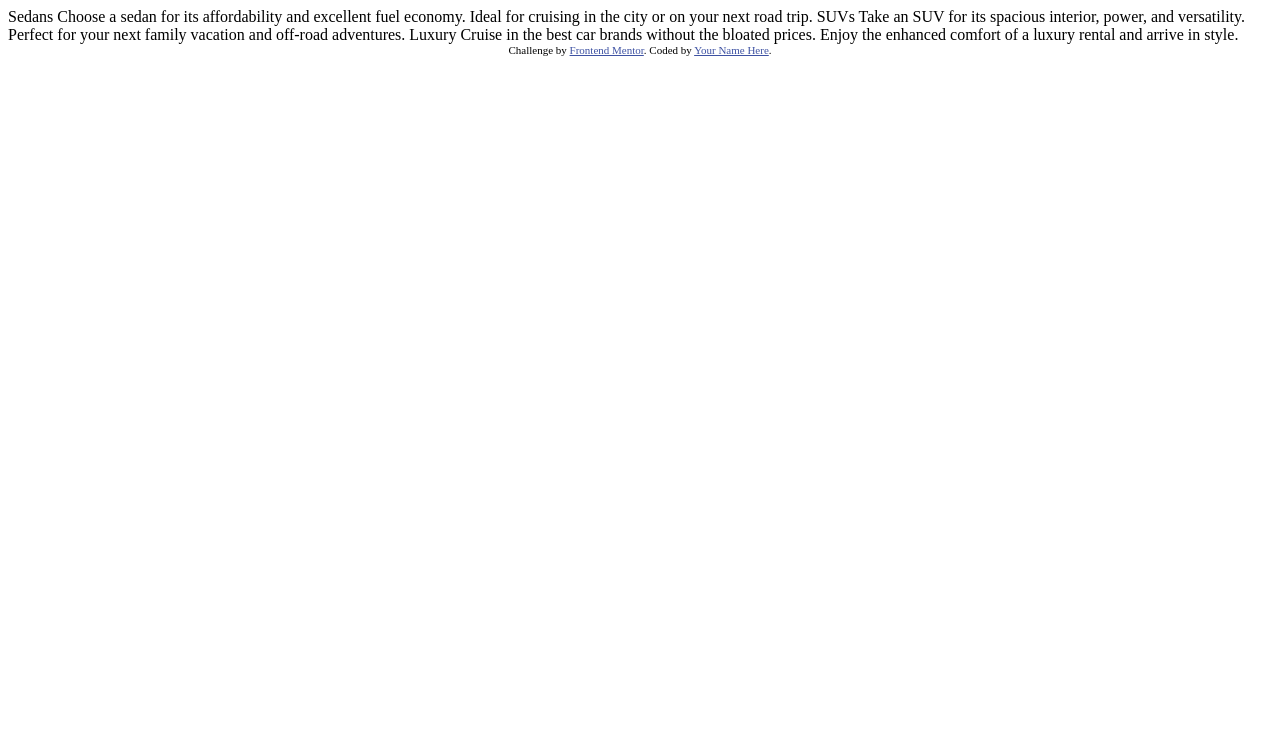
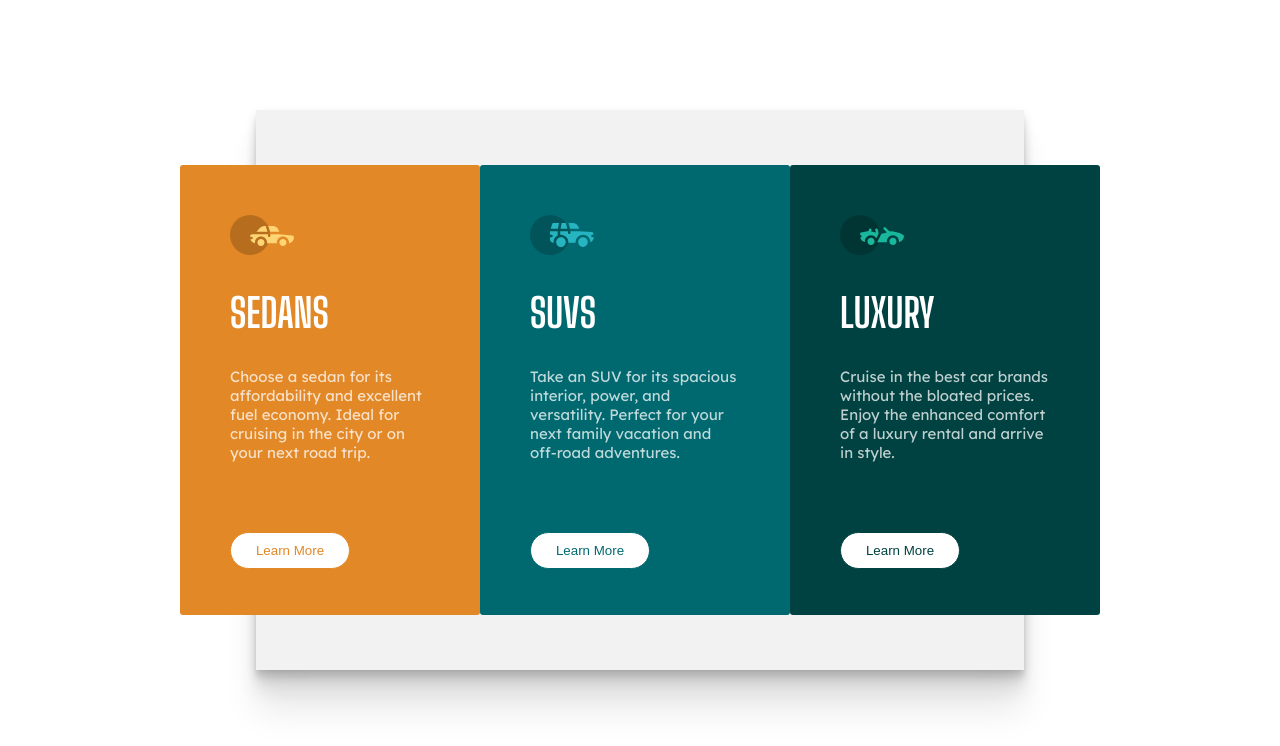
Before and after one commit to PeroHub/3-column-preview-card-component, a plain HTML site: page index.html in a window 1280 px wide. Drawn offline with Linux system fonts and the light colour scheme.

Commit message:
Three columns

```diff
--- a/index.html
+++ b/index.html
@@ -9,28 +9,42 @@
   <title>Frontend Mentor | 3-column preview card component</title>
 
   <!-- Feel free to remove these styles or customise in your own stylesheet 👍 -->
-  <style>
-    .attribution { font-size: 11px; text-align: center; }
-    .attribution a { color: hsl(228, 45%, 44%); }
-  </style>
+  <link rel="stylesheet" href="./style.css">
 </head>
 <body>
+  <header></header>
+  <main>
+    <section>
+      <div class="first-card card">
+        <svg width="64" height="40" xmlns="http://www.w3.org/2000/svg"><g fill="none" fill-rule="evenodd"><circle fill="#000" opacity=".201" cx="20" cy="20" r="20"/><path d="M52.936 24.11c1.942 0 3.517 1.542 3.517 3.445 0 1.903-1.575 3.445-3.517 3.445s-3.516-1.542-3.516-3.445c0-1.903 1.574-3.445 3.516-3.445zm-21.957 0c1.942 0 3.517 1.542 3.517 3.445 0 1.903-1.575 3.445-3.517 3.445s-3.516-1.542-3.516-3.445c0-1.903 1.574-3.445 3.516-3.445zm6.948-4.848v1.429c0 .716.61 1.293 1.348 1.259a1.295 1.295 0 001.225-1.295v-1.393h8.256l13.483 1.313c.956.093 1.676.881 1.676 1.814 0 2.89-2.126 5.303-4.926 5.819.397-3.557-2.458-6.62-6.053-6.62-3.646 0-6.504 3.14-6.039 6.723h-9.879c.466-3.588-2.397-6.722-6.039-6.722-3.595 0-6.45 3.062-6.052 6.62-2.14-.398-3.916-1.912-4.61-3.931h1.142c.731 0 1.32-.598 1.285-1.322-.033-.678-.629-1.2-1.322-1.2H20v-.251c0-1.274 1.066-2.243 2.306-2.243h15.62zM42.59 11c2.645 0 4.99 1.556 5.972 3.963l.726 1.779H40.17L38.413 11h4.178zm-6.865 0l1.758 5.741H26.505l3.357-3.654A6.502 6.502 0 0134.644 11h1.082z" fill="#FFD473" fill-rule="nonzero"/></g></svg>
+        <h1>Sedans</h1>
+        <p>Choose a sedan for its <br> affordability and excellent <br> fuel economy. Ideal for <br> cruising in the city or on <br> your next road trip.</p>
+          <button class="btn">Learn More</button>
+        </div>
 
-  Sedans
-  Choose a sedan for its affordability and excellent fuel economy. Ideal for cruising in the city
-  or on your next road trip.
+      <div class="second-card card">
+        <svg width="64" height="40" xmlns="http://www.w3.org/2000/svg"><g fill="none" fill-rule="evenodd"><circle fill="#000" opacity=".201" cx="20" cy="20" r="20"/><path d="M31.002 22.358c2.917 0 5.18 2.593 4.762 5.506a4.828 4.828 0 01-2.962 3.778 4.797 4.797 0 01-5.3-1.165c-1.188-1.26-1.235-2.613-1.263-2.613-.42-2.924 1.857-5.506 4.763-5.506zm22 0c3.457 0 5.798 3.567 4.41 6.744A4.816 4.816 0 0152.3 31.94a4.826 4.826 0 01-4.06-4.077c-.42-2.915 1.846-5.506 4.762-5.506zm-15.04-6.083v1.462a1.29 1.29 0 001.352 1.29c.693-.033 1.227-.631 1.227-1.326v-1.426h8.3l13.056.716a1.29 1.29 0 011.164.917c.27.895.446 1.477.563 1.87h-1.047c-.694 0-1.291.534-1.324 1.228a1.29 1.29 0 001.288 1.352h1.445c-.164 2.225-1.57 4.193-3.6 5.05.13-4.212-3.255-7.63-7.384-7.63-4.317 0-7.762 3.718-7.358 8.086h-7.285c.43-4.655-3.503-8.531-8.131-8.046v-3.543h7.734zm-10.312 0v4.308a7.4 7.4 0 00-4.006 7.274 3.874 3.874 0 01-3.642-3.864v-1.635h1.46a1.29 1.29 0 000-2.58h-1.461v-3.213l.003-.29h7.646zm14.986-8.196c2.65 0 5 1.592 5.984 4.055l.63 1.579a5.525 5.525 0 01-.065-.004l-.026-.002-.034-.002-.022-.002a4.178 4.178 0 00-.224-.006l-.098-.001h-.039l-.136-.001h-.052l-.326-.001H40.211L38.528 8.08zm-13.632 0l-1.122 5.616h-7.144l1.47-4.71a1.29 1.29 0 011.231-.906h5.565zm6.832 0l1.683 5.615h-7.007l1.121-5.615h4.203z" fill="#26B5C0" fill-rule="nonzero"/></g></svg>
+        <h1>SUVs</h1>
+        <p>Take an SUV for its spacious interior, power, and versatility. Perfect for your next family vacation
+        and off-road adventures.</p>
+        <button class="btn">Learn More</button>
+      </div>
 
-  SUVs
-  Take an SUV for its spacious interior, power, and versatility. Perfect for your next family vacation
-  and off-road adventures.
+      <div class="third-card card">
+        <svg width="64" height="40" xmlns="http://www.w3.org/2000/svg"><g fill="none" fill-rule="evenodd"><circle fill="#000" opacity=".201" cx="20" cy="20" r="20"/><path d="M30.98 22.835c1.941 0 3.516 1.604 3.516 3.583 0 1.978-1.575 3.582-3.517 3.582s-3.516-1.604-3.516-3.582c0-1.979 1.574-3.583 3.516-3.583zm21.956 0c1.942 0 3.517 1.604 3.517 3.583 0 1.978-1.575 3.582-3.517 3.582s-3.516-1.604-3.516-3.582c0-1.979 1.574-3.583 3.516-3.583zm-9.143-10.45a1.27 1.27 0 011.819 0l3.715 3.784c4.444-.115 9.7 1.142 13.964 3.753.387.237.624.664.624 1.124 0 3.006-2.126 5.514-4.926 6.05.397-3.698-2.458-6.882-6.053-6.882-3.646 0-6.504 3.264-6.039 6.99h-9.669c.76-1.544.993-2.026 1.337-2.711l.082-.162c.421-.835 1.056-2.07 2.883-5.65 1.68-.023 3.47-.408 5.247-1.403l-2.984-3.04a1.328 1.328 0 010-1.854zm-7.68 1.064c.683-.2 1.395.202 1.592.898l.749 2.652a3.46 3.46 0 01-.247 2.51l-1.733 3.395-.216.424c-1.07-1.89-3.06-3.114-5.279-3.114-3.595 0-6.45 3.184-6.052 6.885-1.832-.347-3.414-1.537-4.278-3.276a1.331 1.331 0 01.117-1.376l.955-1.303-1.325-1.295c-.751-.735-.376-2.024.64-2.231l6.614-1.346.13-.026c.092-.019.145-.03.157-.031.314-.146 1.07-.591 1.07-1.506 0-.734.592-1.327 1.316-1.31.712.016 1.268.662 1.256 1.388a4.11 4.11 0 01-.348 1.611 22.69 22.69 0 014.7 1.146l-.7-2.473a1.314 1.314 0 01.882-1.622z" fill="#19B89D" fill-rule="nonzero"/></g></svg>
+        <h1>Luxury</h1>
+        <p>Cruise in the best car brands <br> without the bloated prices. <br> Enjoy the enhanced comfort <br> of a luxury rental and arrive <br> in style.</p>
+        <button class="btn">Learn More</button>
+      </div>
+    </section>
+  </main>
+  <footer></footer>
 
-  Luxury
-  Cruise in the best car brands without the bloated prices. Enjoy the enhanced comfort of a luxury
-  rental and arrive in style.
 
-  <div class="attribution">
+
+  <!-- <div class="attribution">
     Challenge by <a href="https://www.frontendmentor.io?ref=challenge" target="_blank">Frontend Mentor</a>.
-    Coded by <a href="#">Your Name Here</a>.
+    Coded by <a href="#">Your Name Here</a>. -->
   </div>
 </body>
 </html>
--- /dev/null
+++ b/style.css
@@ -0,0 +1,192 @@
+@import url('https://fonts.googleapis.com/css2?family=Lexend+Deca&display=swap');
+@import url('https://fonts.googleapis.com/css2?family=Big+Shoulders+Display:wght@700&display=swap');
+
+/* .attribution { font-size: 11px; text-align: center; }
+.attribution a { color: hsl(228, 45%, 44%); } */
+
+* {
+    padding: 0;
+    margin: 0;
+    box-sizing: border-box;
+}
+
+section {
+    display: flex;
+    justify-content: center;
+    align-items: center;
+    margin: 0 auto;
+    padding: 20px;
+    position: relative;
+    top: 110px;
+    /* border: 1px solid red; */
+    width: 60%;
+    height: 70vh;
+    background-color: hsl(0, 0%, 95%);
+    box-shadow:
+        0 2.8px 2.2px rgba(0, 0, 0, 0.034),
+        0 6.7px 5.3px rgba(0, 0, 0, 0.048),
+        0 12.5px 10px rgba(0, 0, 0, 0.06),
+        0 22.3px 17.9px rgba(0, 0, 0, 0.072),
+        0 41.8px 33.4px rgba(0, 0, 0, 0.086),
+        0 5px 10px rgba(0, 0, 0, 0.12);
+}
+
+section
+.card {
+
+    padding: 50px;
+    border-radius: 3px;
+    height: 450px;
+}
+
+section
+.card
+h1,
+p,
+button {
+    margin-top: 30px;
+}
+
+section
+.card h1{
+    color: #fff;
+    font-family: 'Big Shoulders Display', cursive;
+    text-transform: uppercase;
+    font-size: 40px;
+}
+section
+.card  p {
+    color: hsla(0, 0%, 100%, 0.75);
+    font-family: 'Lexend Deca', sans-serif;
+    font-size: 15px;
+
+}
+
+section
+.card .btn {
+    display: flex;
+    justify-content: center;
+    align-items: center;
+    margin-top: 70px;
+    width: 120px;
+    padding: 10px;
+    border-radius: 30px;
+    background-color: #fff;
+}
+
+/* first card design */
+section
+.first-card {
+    background-color: hsl(31, 77%, 52%);
+}
+
+section
+.first-card p {
+    width: 200px;
+}
+
+section
+.first-card
+.btn {
+    border: 1px solid hsl(31, 77%, 52%);
+    color: hsl(31, 77%, 52%);
+}
+
+section
+.first-card
+.btn:focus{
+    outline: 0;
+}
+
+section
+.first-card
+.btn:hover{
+    background-color: hsl(31, 77%, 52%);
+    border: 1px solid #fff;
+    color: #fff;
+}
+
+
+/* second card design */
+section
+.second-card {
+    background-color: hsl(184, 100%, 22%);
+}
+
+section
+.second-card p {
+    width: 210px;
+}
+
+section
+.second-card
+.btn {
+    border: 1px solid hsl(184, 100%, 22%);
+    color: hsl(184, 100%, 22%);
+}
+
+section
+.second-card
+.btn:focus {
+    outline: 0;
+}
+
+section
+.second-card
+.btn:hover{
+    background-color: hsl(184, 100%, 22%);
+    border: 1px solid #fff;
+    color: #fff;
+}
+
+/* Third card design */
+
+section
+.third-card {
+    background-color: hsl(179, 100%, 13%);
+}
+
+section
+.third-card p {
+    width: 210px;
+}
+
+section
+.third-card
+.btn {
+    border: 1px solid hsl(179, 100%, 13%);
+    color: hsl(179, 100%, 13%);
+}
+
+section
+.third-card
+.btn:focus {
+    outline: 0;
+}
+
+section
+.third-card
+.btn:hover{
+    background-color: hsl(179, 100%, 13%);
+    color: #fff;
+    border: 1px solid #fff;
+}
+
+@media only screen and (max-width: 375px ) {
+    section {
+        flex-direction: column;
+        min-height: 300px;
+        overflow: visible;
+        height: 240vh;
+    }
+}
+
+@media only screen and (max-width: 600px ) {
+    section {
+        flex-direction: column;
+        min-height: 300px;
+        height: 240vh;
+    }
+
+
+}
```
Also changed, not shown: design/active-states.jpg (deleted), design/column.png (added), design/desktop-design.jpg (deleted), design/desktop-preview.jpg (deleted), design/mobile-design.jpg (deleted), 2 other files.
